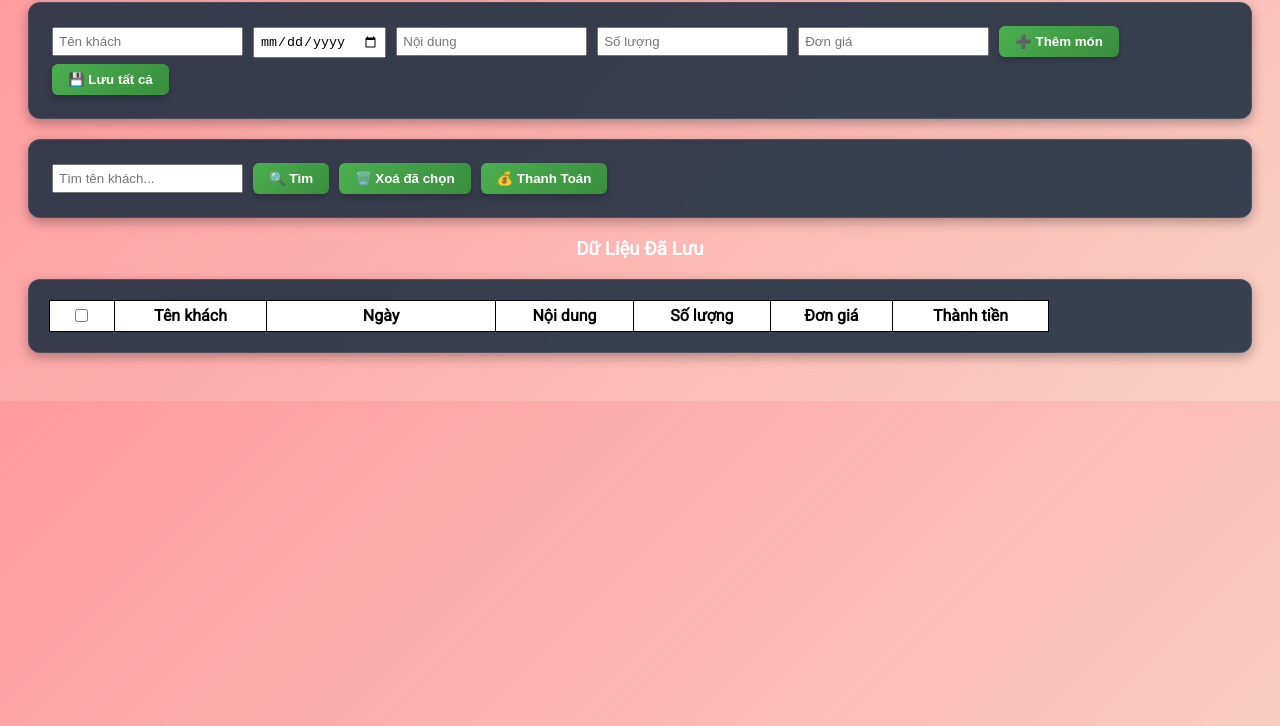
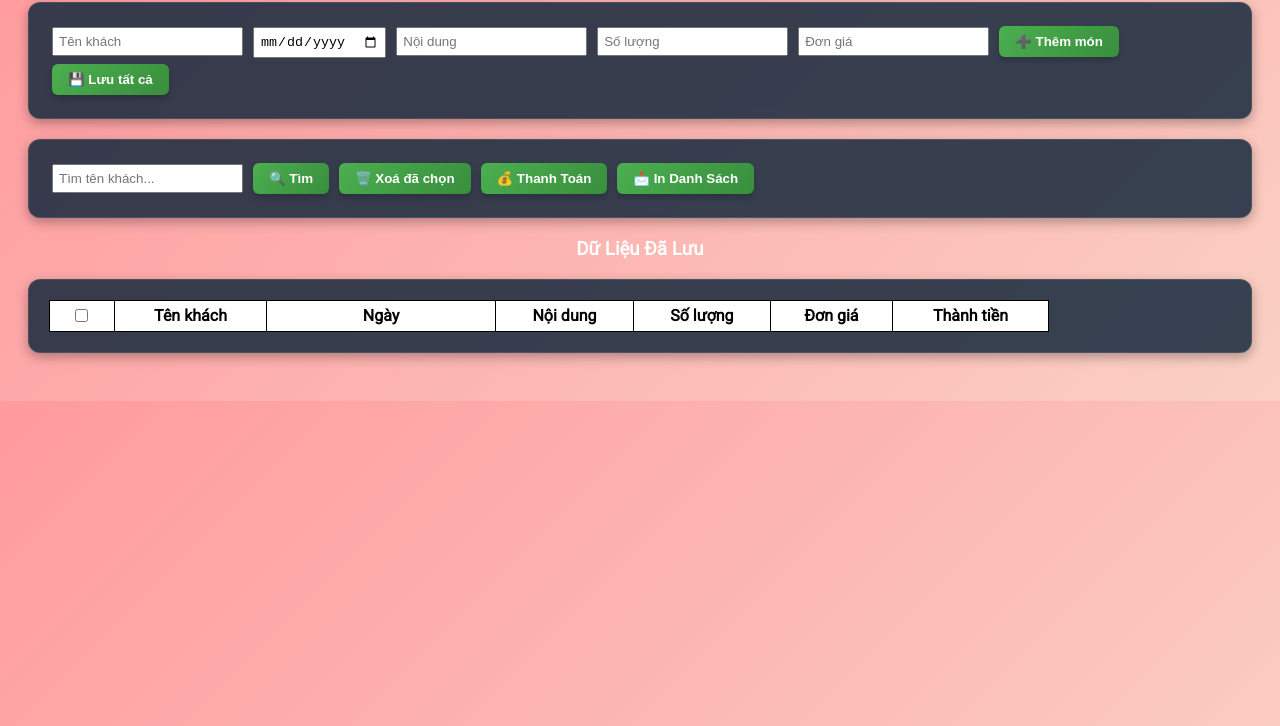
Before and after one commit to hiepdalat/minhchau, a website: page public/congno.html in a window 1280 px wide. Shown: the part 74-800 px from the top of the page. Drawn offline with Linux system fonts and the light colour scheme; some packages are replaced by stand-ins of ours; no server answers; a script that the page names is missing.

Commit message:
Update congno.html

```diff
--- a/public/congno.html
+++ b/public/congno.html
@@ -36,6 +36,7 @@
   <button onclick="loadData(document.getElementById('search').value)">🔍 Tìm</button>
   <button onclick="xoaDaChon()">🗑️ Xoá đã chọn</button>
 <button onclick="thanhToan()">💰 Thanh Toán</button>
+    <button onclick="inDanhSach()">📩 In Danh Sách</button> <!-- in ra danh sach da chon -->
  </div>
 
 <h3 style="text-align:center;">Dữ Liệu Đã Lưu</h3>
```
